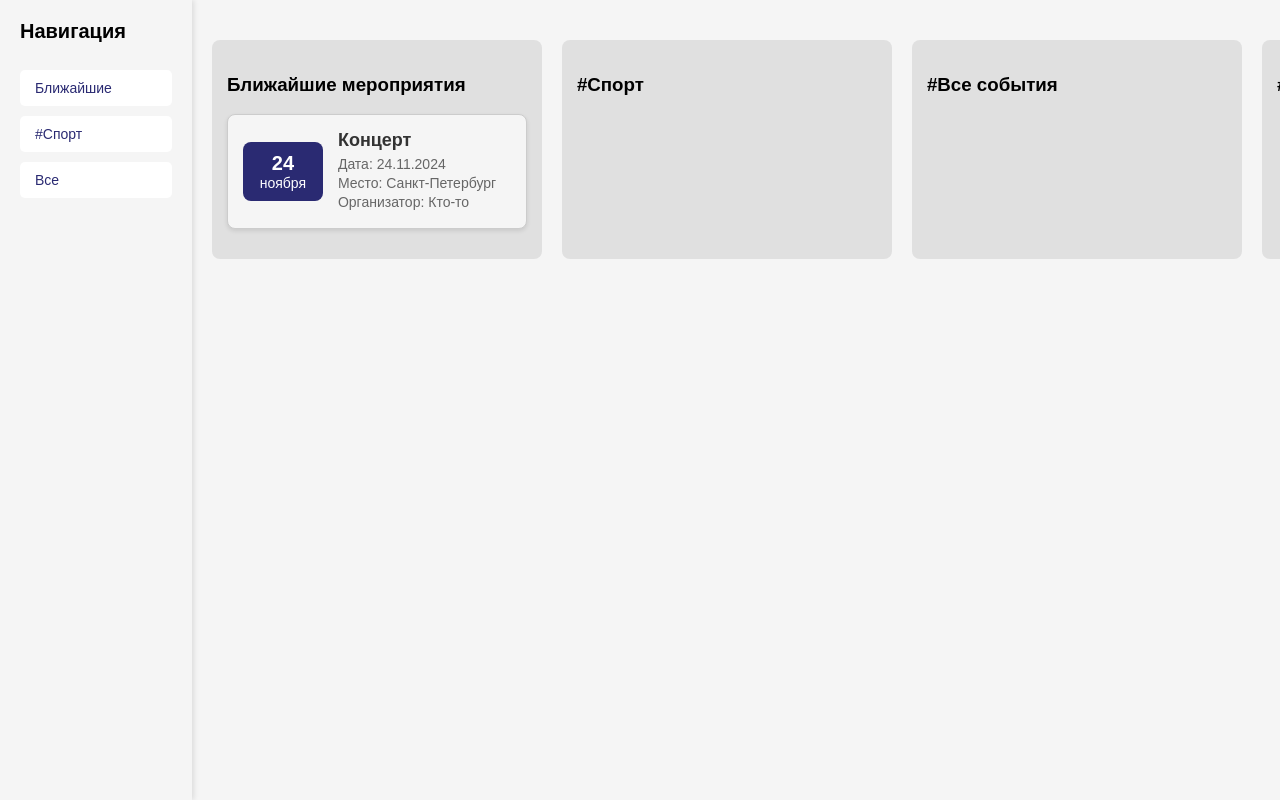
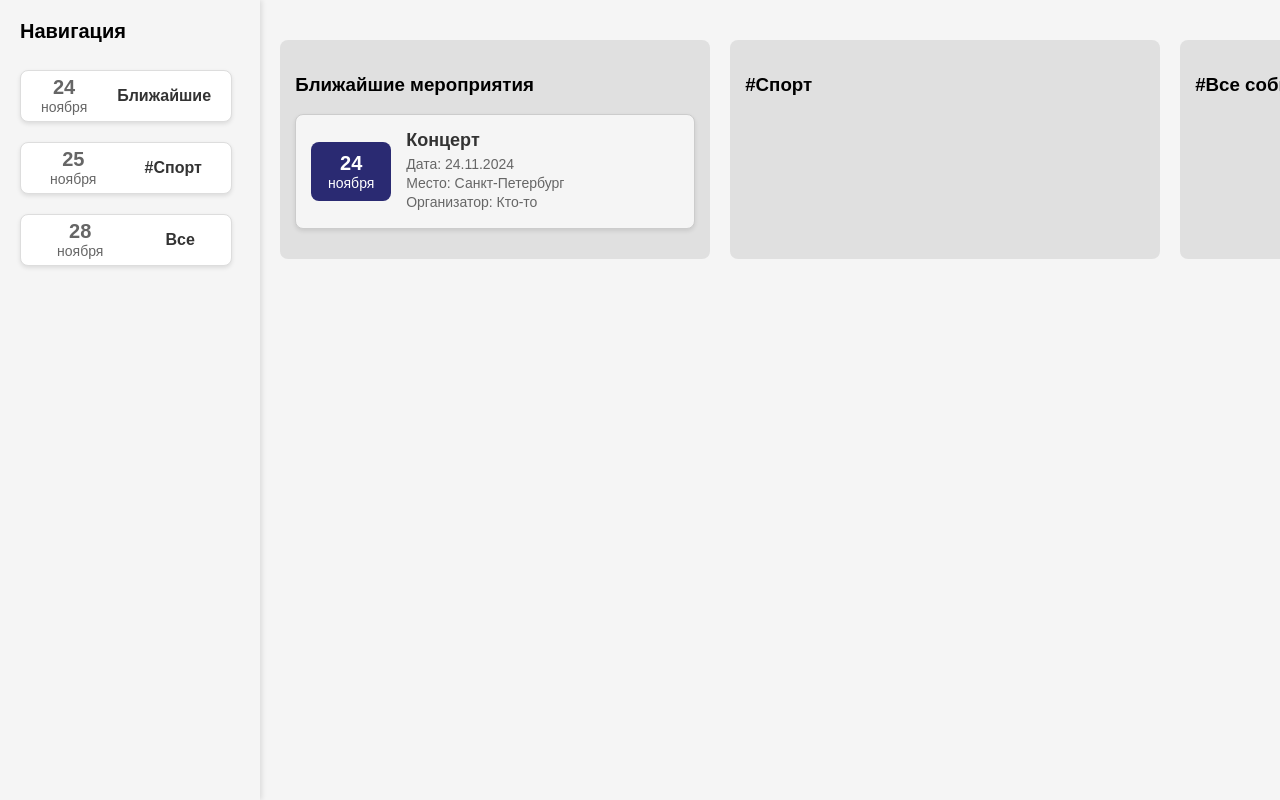
Before and after one commit to dsnvel/departure_ypc_24, a Django app: template hih2023/templates/main/Body.html in a window 1280 px wide. Run offline with Django 4.2, Linux system fonts and the light colour scheme; the template is opened without the code that fills it, so the values that code supplies are empty.

Commit message:
ny chto to takoe chto ya smog vidat

```diff
--- a/hih2023/static/css/body.css
+++ b/hih2023/static/css/body.css
@@ -18,7 +18,7 @@
     background-color: EDEDED;
     color: black;
     padding: 20px;
-    width: 200px;
+    width: 400px;
     display: flex;
     flex-direction: column;
     gap: 10px;
@@ -30,20 +30,40 @@
     font-size: 20px;
 }
 
-.navbar button {
-    background-color: white;
-    color: #2a2a72;
-    border: none;
-    padding: 10px 15px;
-    border-radius: 5px;
+.nav-event-card {
+    display: flex;
+    flex-direction: column;
+    align-items: center;
+    justify-content: center;
+    border: 1px solid #ddd;
+    border-radius: 8px;
+    padding: 5px;
+    margin-bottom: 10px;
+    width: 200px;
+    height: 40px;
     cursor: pointer;
-    text-align: left;
-    font-size: 14px;
+    background-color: #ffffff;
+    box-shadow: 0 2px 4px rgba(0, 0, 0, 0.1);
+    flex-wrap: wrap;
 }
 
-.navbar button:hover {
-    background-color: #4a4abf;
-    color: white;
+.nav-event-card:hover {
+    box-shadow: 0 4px 8px rgba(0, 0, 0, 0.2);
+}
+
+.nav-event-card .nav-event-date {
+    display: flex;
+    flex-direction: column;
+    align-items: center;
+    font-size: 14px;
+    color: #666;
+}
+
+.nav-event-card .nav-event-name {
+    font-size: 16px;
+    font-weight: bold;
+    color: #333;
+    text-align: center;
 }
 
 .content {
@@ -65,7 +85,7 @@
     background-color: #e0e0e0;
     border-radius: 8px;
     padding: 15px;
-    min-width: 300px;
+    min-width: 400px;
 }
 
 .event-card {
--- a/hih2023/templates/main/Body.html
+++ b/hih2023/templates/main/Body.html
@@ -4,17 +4,36 @@
     <meta charset="UTF-8">
     <meta name="viewport" content="width=device-width, initial-scale=1.0">
     <title>Список мероприятий</title>
-    <link rel="stylesheet" href="body.css">
+    <link rel="stylesheet" href="../../static/css/body.css">
 </head>
 <body>
     <div class="main-container">
         <!-- Static Sidebar Navbar -->
         <div class="navbar">
             <h2>Навигация</h2>
-            <button onclick="filterEvents('upcoming')">Ближайшие</button>
-            <button onclick="filterEvents('sport')">#Спорт</button>
-            <button onclick="filterEvents('all')">Все</button>
+            <div class="nav-event-card" onclick="filterEvents('upcoming')">
+                <div class="nav-event-date">
+                    <p class="date-number">24</p>
+                    <p class="date-month">ноября</p>
+                </div>
+                <h4 class="nav-event-name">Ближайшие</h4>
+            </div>
+            <div class="nav-event-card" onclick="filterEvents('sport')">
+                <div class="nav-event-date">
+                    <p class="date-number">25</p>
+                    <p class="date-month">ноября</p>
+                </div>
+                <h4 class="nav-event-name">#Спорт</h4>
+            </div>
+            <div class="nav-event-card" onclick="filterEvents('all')">
+                <div class="nav-event-date">
+                    <p class="date-number">28</p>
+                    <p class="date-month">ноября</p>
+                </div>
+                <h4 class="nav-event-name">Все</h4>
+            </div>
         </div>
+
 
         <div class="content">
 
```
